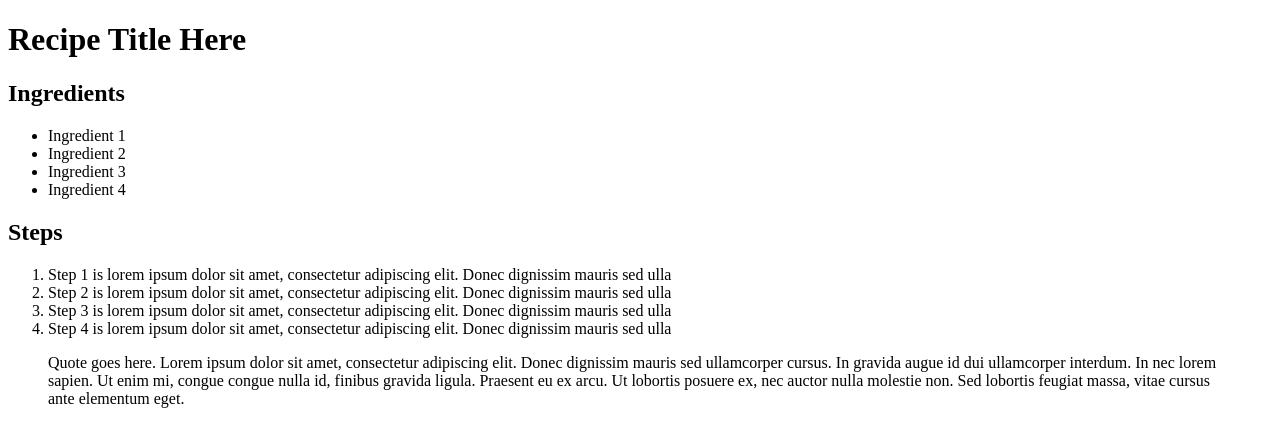
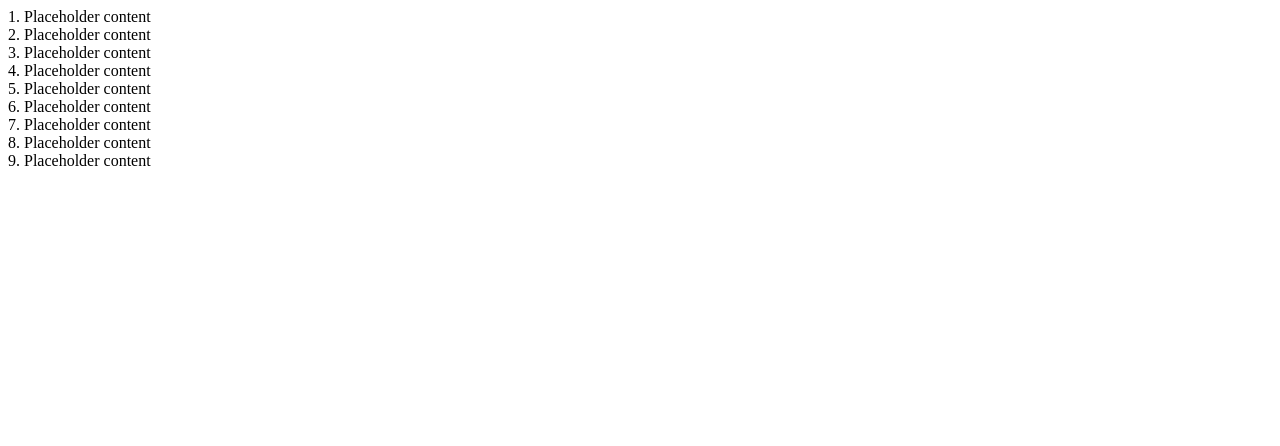
Before and after one commit to jlliu/recipeTypesetting, a plain HTML site: page index.html in a window 1280 px wide. Drawn offline with Linux system fonts and the light colour scheme.

Commit message:
adding hw5 code

```diff
--- a/index.html
+++ b/index.html
@@ -1,36 +1,40 @@
 <!DOCTYPE html>
 <html>
 <head>
-<title>My Recipe (insert name here)</title>
+<title>My Moodboard</title>
 <link rel="stylesheet" href="style.css">
 </head>
 
 <body>
-	<!-- [adjective here] [recipe title here] -->
-	<h1>Recipe Title Here</h1>
-
-	<!-- Unordered list of ingredients -->
-	<h2>Ingredients</h2>
-	<ul>
-		<li>Ingredient 1</li>
-		<li>Ingredient 2</li>
-		<li>Ingredient 3</li>
-		<li>Ingredient 4</li>
-	</ul>
-
-	<!-- Numbered ist of steps -->
-	<h2>Steps</h2>
-	<ol>
-		<li>Step 1 is lorem ipsum dolor sit amet, consectetur adipiscing elit. Donec dignissim mauris sed ulla</li>
-		<li>Step 2 is lorem ipsum dolor sit amet, consectetur adipiscing elit. Donec dignissim mauris sed ulla</li>
-		<li>Step 3 is lorem ipsum dolor sit amet, consectetur adipiscing elit. Donec dignissim mauris sed ulla</li>
-		<li>Step 4 is lorem ipsum dolor sit amet, consectetur adipiscing elit. Donec dignissim mauris sed ulla</li>
-	</ol>
-
-	<!-- Add some quote or relevant text about this recipe! -->
-	<blockquote>
-        <p>Quote goes here. Lorem ipsum dolor sit amet, consectetur adipiscing elit. Donec dignissim mauris sed ullamcorper cursus. In gravida augue id dui ullamcorper interdum. In nec lorem sapien. Ut enim mi, congue congue nulla id, finibus gravida ligula. Praesent eu ex arcu. Ut lobortis posuere ex, nec auctor nulla molestie non. Sed lobortis feugiat massa, vitae cursus ante elementum eget.</p>
-	</blockquote>
+	<div class="grid-container">
+		<div class="grid-item">
+			1. Placeholder content
+		</div>
+		<div class="grid-item">
+			2. Placeholder content
+		</div>
+		<div class="grid-item">
+			3. Placeholder content
+		</div>
+		<div class="grid-item">
+			4. Placeholder content
+		</div>
+		<div class="grid-item">
+			5. Placeholder content
+		</div>
+		<div class="grid-item">
+			6. Placeholder content
+		</div>
+		<div class="grid-item">
+			7. Placeholder content
+		</div>
+		<div class="grid-item">
+			8. Placeholder content
+		</div>
+		<div class="grid-item">
+			9. Placeholder content
+		</div>
+	</div>
 </body>
 
 
```
Also changed, not shown: style.css (+1 -6 lines).
